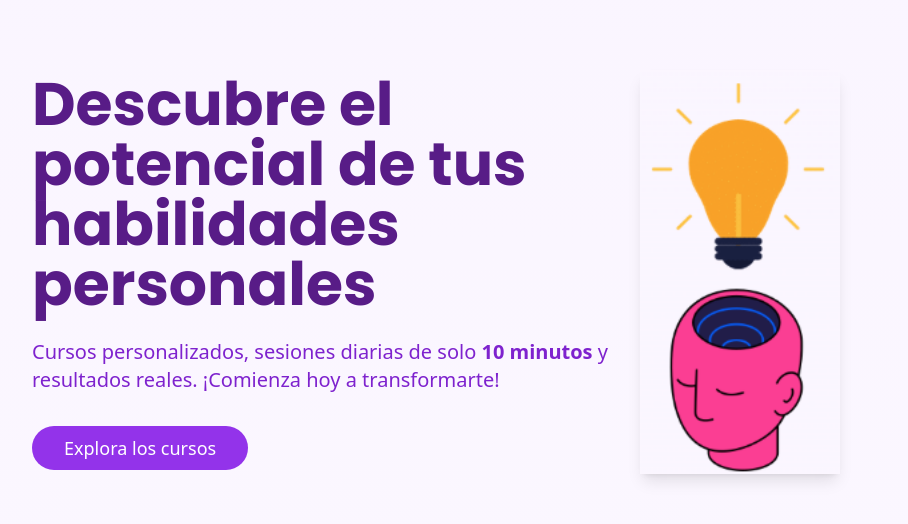
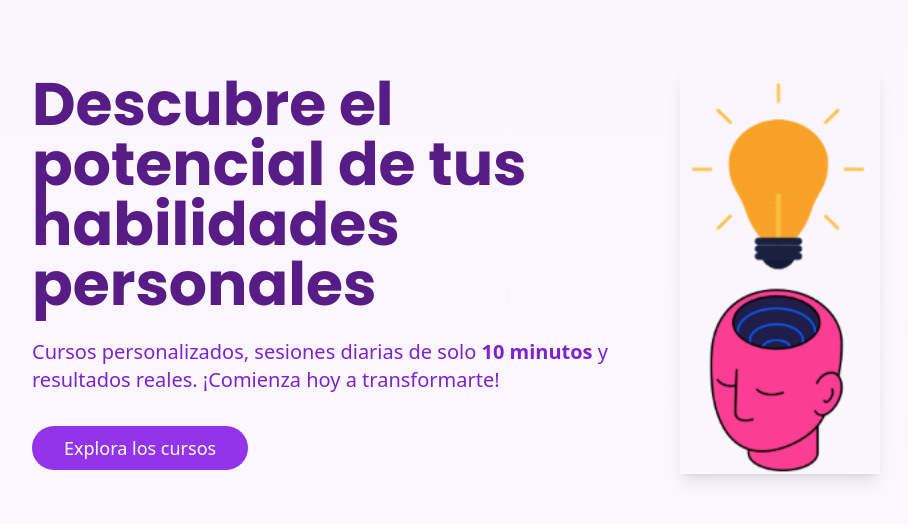
Before and after one commit to Ferrajju/skillvoo-landing, a Next.js app: page / in a window 1280 px wide. Shown: the part 155-679 px from the top of the page, without its empty margins (0-908 px from the left). Built offline with nearby package versions, Linux system fonts and the light colour scheme.

Commit message:
IMagen Funcionando!,sarando la img más a la derecha'

```diff
--- a/app/page.tsx
+++ b/app/page.tsx
@@ -161,7 +161,7 @@ export default function LandingPage() {
               alt="Desarrollo de habilidades"
               width={200}
               height={200}
-              className="rounded-lg shadow-lg"
+              className="rounded-lg shadow-lg ml-10"
             />
           </motion.div>
         </div>
```
